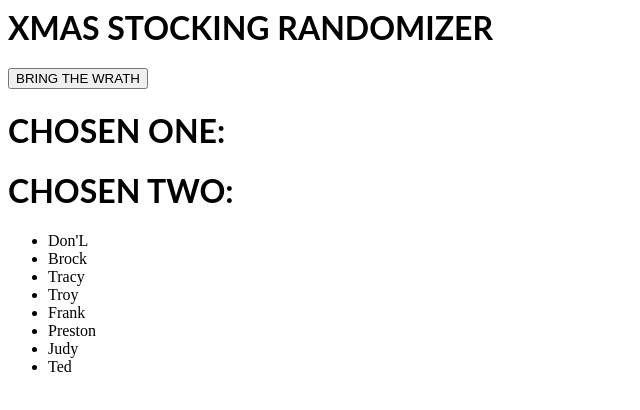
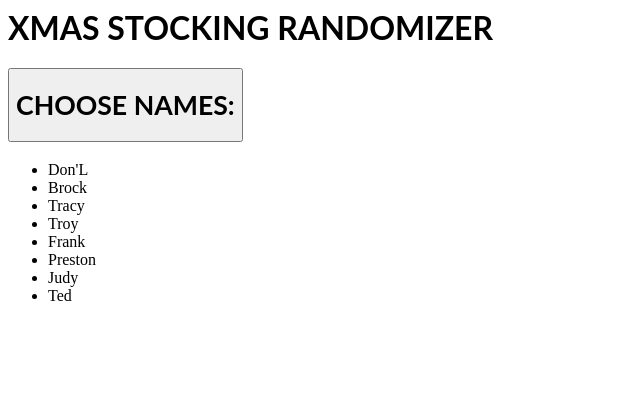
Before and after one commit to tracy-tucker/react-name-picker, a React (Create React App) app: page / in a window 1280 px wide. Shown: the top 410 px of the page, without its empty margins (0-640 px from the left). Built offline with nearby package versions, Linux system fonts and the light colour scheme.

Commit message:
1 file modified

```diff
--- a/src/App.js
+++ b/src/App.js
@@ -5,46 +5,41 @@ import './style.css';
 export default function App() {
   const randomizer = () => {
     const nameArr = nameData.map((name) => name.name);
-    console.log(nameArr);
     if (nameData.length % 2 != 0) {
       alert('You need an even number of names to play');
     } else {
-      const arr1 = nameData.slice();
-      const arr2 = nameData.slice();
+      ranName = [];
+      (i = nameData.length), (j = 0);
+      while (i--) {
+        j = Math.floor(Math.random() * (i + 1));
+        ranName.push(nameData[j]);
+        nameData.splice(j, 1);
+      }
+      ranName.next().value;
+      // const arr1 = nameData.slice();
+      // const randName1 = arr1[Math.floor(Math.random() * arr1.length)];
+      // const randName2 = arr1[Math.floor(Math.random() * arr1.length)];
 
-      arr1.sort(function () {
-        return 0.5 - Math.random();
-      });
-      arr2.sort(function () {
-        return 0.5 - Math.random();
-      });
-      while (arr1.length) {
-        let name1 = arr1.pop();
-        console.log('name', name1);
-        let name2 = arr2[0] == name1 ? arr2.pop() : arr2.shift();
-        console.log('Name1', name1);
-        document.getElementById('name1').innerHTML = name1;
-        document.getElementById('name2').innerHTML = name2;
-      }
+      // console.log(randName1);
+      document.getElementById('name1').innerHTML = ranName;
+      document.getElementById('name2').innerHTML = ranName;
     }
-    // const ranName = nameArr[Math.floor(Math.random() * nameData.length)];
-    document.getElementById('name1').innerHTML = name1[0];
-    document.getElementById('name2').innerHTML = name2;
   };
-
-  console.log('hello?');
 
   return (
     <div>
       <h1>XMAS STOCKING RANDOMIZER</h1>
-      <button onClick={() => randomizer()}>BRING THE WRATH</button>
+      {/* <button onClick={() => randomizer()}>BRING THE WRATH</button> */}
 
       <div>
-        <h1>CHOSEN ONE:</h1>
+        <button onClick={() => randomizer()}>
+          <h1>CHOOSE NAMES:</h1>
+        </button>
+      </div>
+      <div>
         <h3 id="name1"></h3>
       </div>
       <div>
-        <h1>CHOSEN TWO:</h1>
         <h3 id="name2"></h3>
       </div>
 
@@ -58,6 +53,7 @@ export default function App() {
 }
 
 // Once name is drawn, cannot be redrawn
-// Cannot draw name for respective couple
 // Need to draw first name, then second name
 // Need to "pair up" each random drawing
+
+// Cannot draw name for respective couple
```
